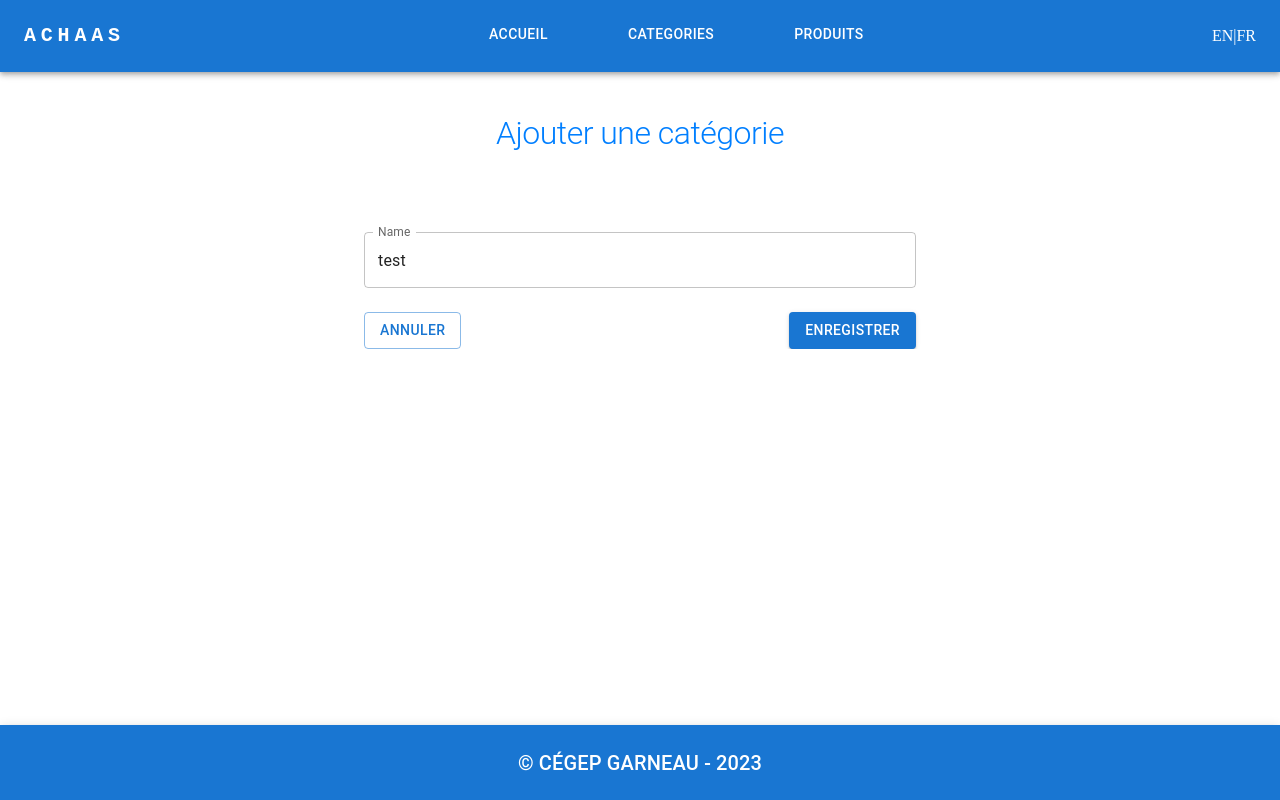
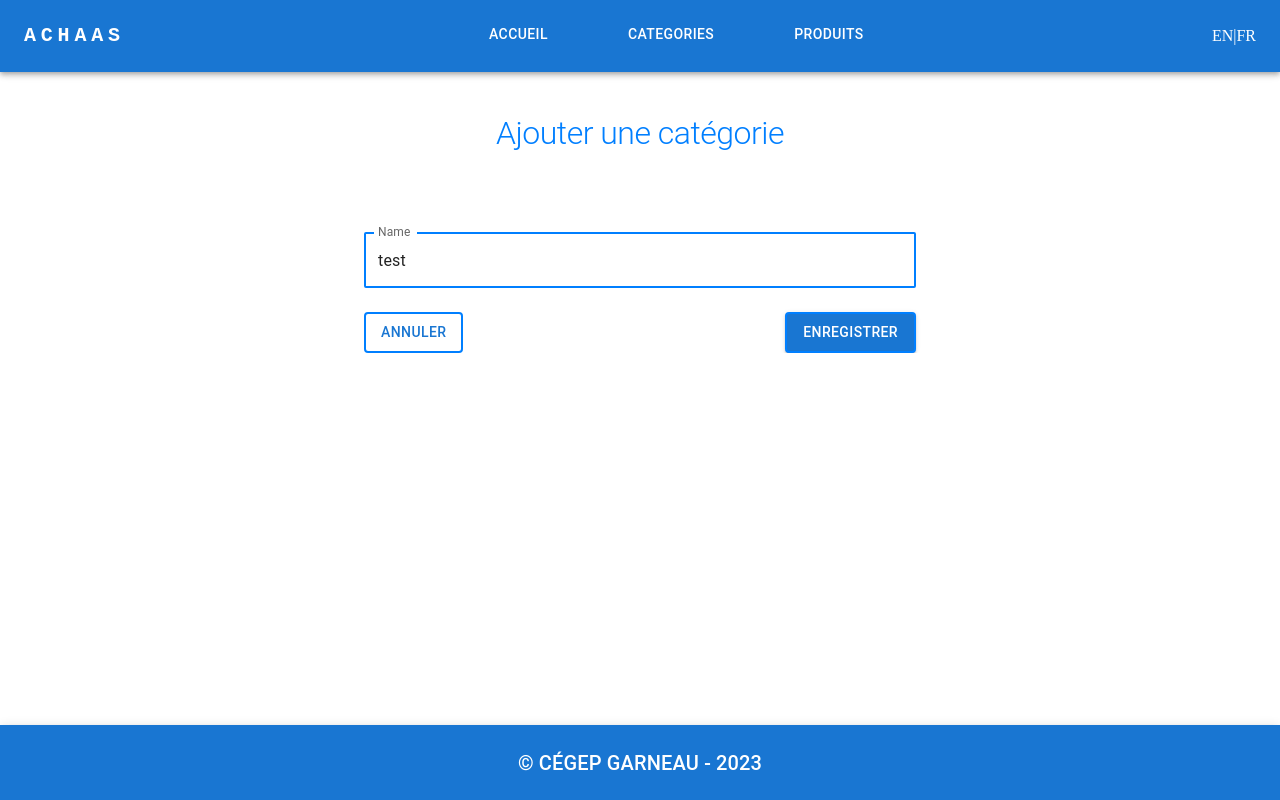
Before and after one commit to AntoineBergeron720/TP3_integration, a Next.js app: page /category/new in a window 1280 px wide. Built offline with nearby package versions, Linux system fonts and the light colour scheme.

Commit message:
review changes

```diff
--- a/src/app/category/[category]/page.tsx
+++ b/src/app/category/[category]/page.tsx
@@ -5,12 +5,11 @@ import MyPageTitle from "@/components/molecules/title/my-page-title";
 import MyFormCategory from "@/components/molecules/form/my-form-category";
 import { Box, Container } from "@mui/material";
 
-export default function AddCategory() {
+export default function EditCategory() {
   return (
     <Container
       sx={{
         display: "flex",
-        backgroundColor: "white",
         flexDirection: "column",
         minWidth: 300,
         mt: 2,
--- a/src/app/category/new/page.tsx
+++ b/src/app/category/new/page.tsx
@@ -10,7 +10,6 @@ export default function AddCategory() {
     <Container
       sx={{
         display: "flex",
-        backgroundColor: "white",
         flexDirection: "column",
         minWidth: 300,
         mt: 2,
--- a/src/app/layout.tsx
+++ b/src/app/layout.tsx
@@ -17,7 +17,7 @@ export default function RootLayout({
 }) {
   return (
     <html lang="en">
-      <body style={{ backgroundColor: 'white' }}>
+      <body style={{ background: 'white' }}>
           <MyMenu />
           {children}
           <MyFooter />
--- a/src/app/page.tsx
+++ b/src/app/page.tsx
@@ -2,13 +2,13 @@
 
 import React from 'react';
 import { Box } from '@mui/material';
-import MyFormCategory from '../components/molecules/form/my-form-category';
+
 
 
 export default function Home() {
   return (
-    <Box sx={{ backgroundColor: "white" }}>
-      <MyFormCategory name="test" />
+    <Box>
+
     </Box>
   );
 }
--- a/src/components/molecules/button/my-button-cancel.tsx
+++ b/src/components/molecules/button/my-button-cancel.tsx
@@ -5,7 +5,9 @@ export default function MyButtonCancel() {
 
   return (
     <>
-      <Button variant="outlined">Annuler</Button>
+      <Button variant="outlined" sx={{ border: "2px solid #007FFF" }}>
+        Annuler
+      </Button>
     </>
   );
 }
--- a/src/components/molecules/button/my-button-save.tsx
+++ b/src/components/molecules/button/my-button-save.tsx
@@ -3,5 +3,9 @@ import { Button, useMediaQuery } from "@mui/material";
 export default function MyButtonSave() {
   const isMobile = useMediaQuery("(max-width: 600px)");
 
-  return <Button variant="contained">Enregistrer</Button>;
+  return (
+    <Button variant="contained" sx={{ border: "2px solid #007FFF" }}>
+      Enregistrer
+    </Button>
+  );
 }
--- a/src/components/molecules/form/my-form-category.tsx
+++ b/src/components/molecules/form/my-form-category.tsx
@@ -16,6 +16,14 @@ export default function MyFormCategory(props: MyFormCategoryProps) {
           variant="outlined"
           value={props.name}
           fullWidth
+          sx={{
+            "& .MuiOutlinedInput-root": {
+              "& fieldset": {
+                border: "2px solid #007FFF",
+                borderRadius: "2px",
+              },
+            },
+          }}
         />
       </Grid>
       <Grid
```
